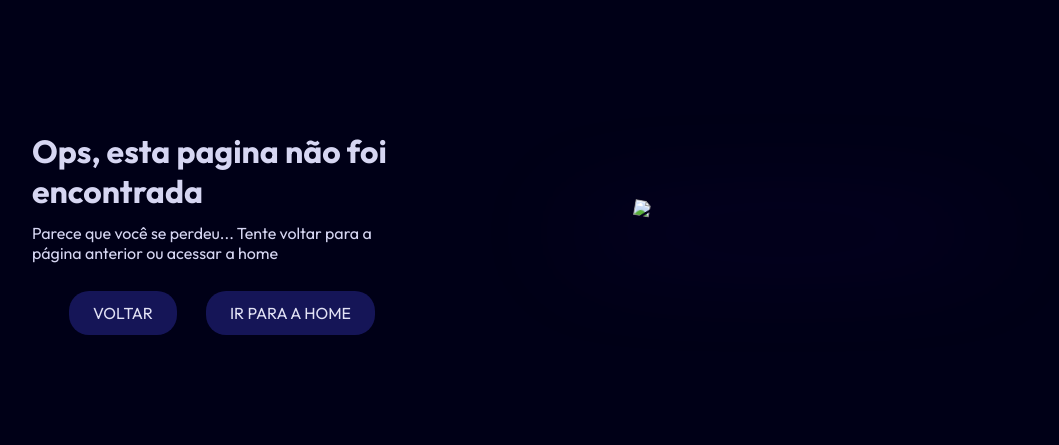
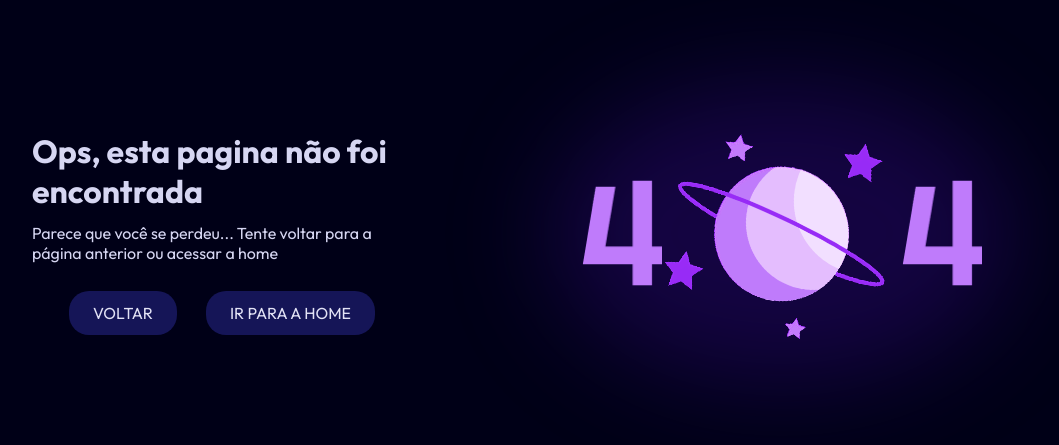
Before and after one commit to guialima-student/boraCodar-27, a plain HTML site: page index.html in a window 1280 px wide. Shown: the part 167-612 px from the top of the page, without its empty margins (128-1187 px from the left). Drawn offline with Linux system fonts and the light colour scheme; the site is published under a folder, as on GitHub Pages, so addresses that start at the root find nothing.

Commit message:
update images

```diff
--- a/index.html
+++ b/index.html
@@ -23,7 +23,7 @@
         </div>
 
         <div class="design">
-            <img class="num4" id="esqd" src="/assets/4.png" alt=""><img id="planeta" src="/assets/planet.gif"><img class="num4" id="dir" src="/assets/4.png" alt="">
+            <img class="num4" id="esqd" src="./assets/4.png" alt=""><img id="planeta" src="./assets/planet.gif"><img class="num4" id="dir" src="./assets/4.png" alt="">
         </div>
 
     </div>
```
